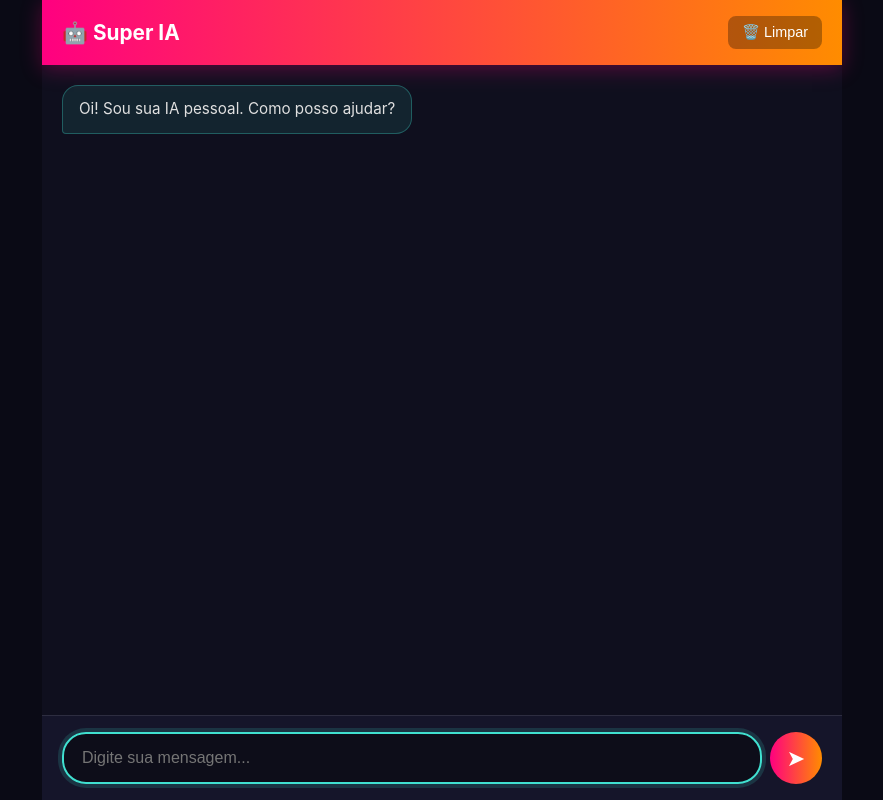
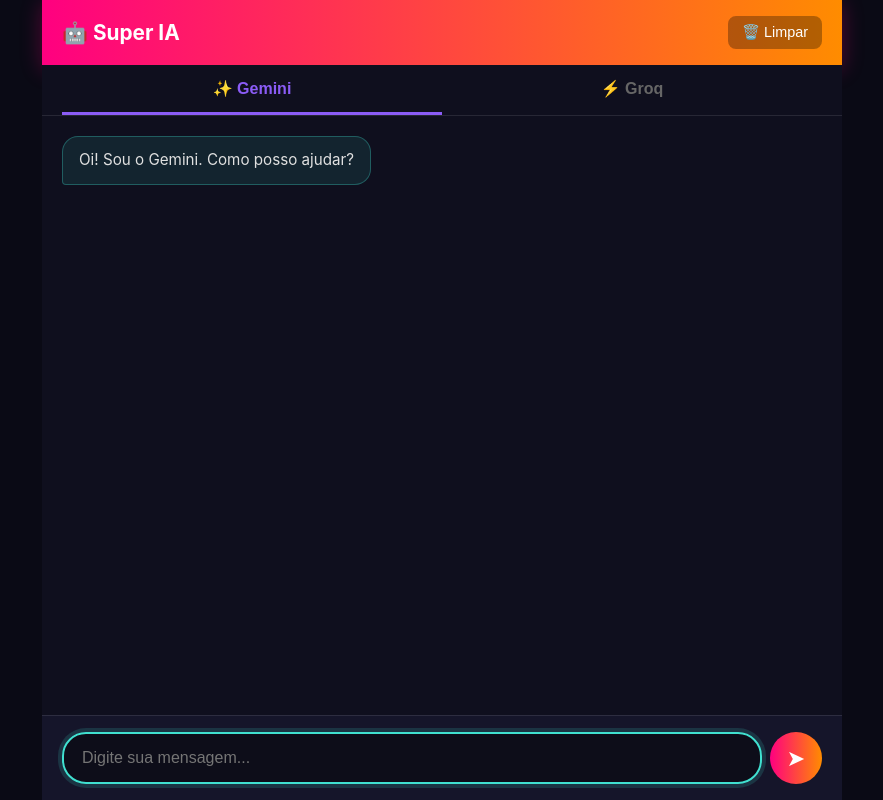
Before and after one commit to maiconmrcrf/youtube-shorts-bot, a Flask app: page / in a window 1280 px wide. Shown: the whole page, without its empty margins (198-1081 px from the left). Run offline with Flask 3, Linux system fonts and the light colour scheme; data that the repository does not hold is empty.

Commit message:
2 abas: Gemini e Groq com historico separado

```diff
--- a/app.py
+++ b/app.py
@@ -1,6 +1,5 @@
 """
-app.py — Chat de IA (Groq + Mistral + OpenRouter)
-Sem Gemini. Sem YouTube. Só conversa.
+app.py — Chat com 2 IAs (Gemini e Groq). Cada uma tem histórico separado.
 """
 import json
 import os
@@ -9,53 +8,92 @@ from flask import Flask, render_template, request, jsonify
 
 app = Flask(__name__)
 
-GROQ_KEY       = os.environ.get("GROQ_API_KEY", "").strip()
-MISTRAL_KEY    = os.environ.get("MISTRAL_API_KEY", "").strip()
-OPENROUTER_KEY = os.environ.get("OPENROUTER_API_KEY", "").strip()
+# Chaves
+GEMINI_KEY = os.environ.get("GEMINI_KEY_IA", "").strip() or os.environ.get("GEMINI_API_KEY", "").strip()
+GROQ_KEY   = os.environ.get("GROQ_API_KEY", "").strip()
+
 UA = "Mozilla/5.0 (Windows NT 10.0; Win64; x64) AppleWebKit/537.36 Chrome/120.0.0.0 Safari/537.36"
 
-HISTORICO = []  # histórico da conversa (em memória)
+# Históricos separados
+HISTORICOS = {
+    "gemini": [],
+    "groq": [],
+}
 
 
-def chamar_ia(mensagem):
-    """Cascata: Groq -> Mistral -> OpenRouter."""
-    tentativas = [
-        ("Groq",       "https://api.groq.com/openai/v1/chat/completions",  GROQ_KEY,       "openai/gpt-oss-120b"),
-        ("Mistral",    "https://api.mistral.ai/v1/chat/completions",       MISTRAL_KEY,    "mistral-small-latest"),
-        ("OpenRouter", "https://openrouter.ai/api/v1/chat/completions",    OPENROUTER_KEY, "nvidia/nemotron-3.5-lightning:free"),
-    ]
+# ============================================================
+# GEMINI
+# ============================================================
+def chamar_gemini(mensagem):
+    if not GEMINI_KEY:
+        return None, "sem chave"
 
-    # Monta histórico (últimas 10 mensagens)
+    # Monta histórico
+    contents = []
+    for h in HISTORICOS["gemini"][-10:]:
+        contents.append({"role": "user", "parts": [{"text": h["user"]}]})
+        contents.append({"role": "model", "parts": [{"text": h["ia"]}]})
+    contents.append({"role": "user", "parts": [{"text": mensagem}]})
+
+    # Modelos em cascata
+    modelos = ["gemini-3.1-flash-lite", "gemini-3.5-flash", "gemini-3.5-flash-lite", "gemini-2.5-flash"]
+    for modelo in modelos:
+        try:
+            url = f"https://generativelanguage.googleapis.com/v1beta/models/{modelo}:generateContent?key={GEMINI_KEY}"
+            body = {
+                "contents": contents,
+                "systemInstruction": {"parts": [{"text": "Voce e uma IA pessoal amigavel. Responda em portugues BR de forma direta e util."}]},
+            }
+            req = urllib.request.Request(
+                url, data=json.dumps(body).encode(),
+                headers={"Content-Type": "application/json"},
+                method="POST",
+            )
+            with urllib.request.urlopen(req, timeout=90) as r:
+                d = json.loads(r.read().decode())
+            resp = d["candidates"][0]["content"]["parts"][0]["text"]
+            return resp, "Gemini"
+        except Exception as e:
+            continue
+    return None, "Gemini falhou"
+
+
+# ============================================================
+# GROQ
+# ============================================================
+def chamar_groq(mensagem):
+    if not GROQ_KEY:
+        return None, "sem chave"
+
     msgs = [{"role": "system", "content": "Voce e uma IA pessoal amigavel. Responda em portugues BR de forma direta e util."}]
-    for h in HISTORICO[-10:]:
+    for h in HISTORICOS["groq"][-10:]:
         msgs.append({"role": "user", "content": h["user"]})
         msgs.append({"role": "assistant", "content": h["ia"]})
     msgs.append({"role": "user", "content": mensagem})
 
-    for nome, url, key, model in tentativas:
-        if not key:
-            continue
-        try:
-            body = {"model": model, "messages": msgs, "temperature": 0.7}
-            req = urllib.request.Request(
-                url, data=json.dumps(body).encode(),
-                headers={
-                    "Authorization": "Bearer " + key,
-                    "Content-Type": "application/json",
-                    "User-Agent": UA,
-                },
-                method="POST",
-            )
-            with urllib.request.urlopen(req, timeout=90) as r:
-                d = json.loads(r.read().decode())
-            resp = d["choices"][0]["message"]["content"]
-            return resp, nome
-        except Exception:
-            continue
-
-    return None, "Nenhuma IA respondeu"
+    try:
+        url = "https://api.groq.com/openai/v1/chat/completions"
+        body = {"model": "openai/gpt-oss-120b", "messages": msgs, "temperature": 0.7}
+        req = urllib.request.Request(
+            url, data=json.dumps(body).encode(),
+            headers={
+                "Authorization": "Bearer " + GROQ_KEY,
+                "Content-Type": "application/json",
+                "User-Agent": UA,
+            },
+            method="POST",
+        )
+        with urllib.request.urlopen(req, timeout=90) as r:
+            d = json.loads(r.read().decode())
+        resp = d["choices"][0]["message"]["content"]
+        return resp, "Groq"
+    except Exception:
+        return None, "Groq falhou"
 
 
+# ============================================================
+# ROTAS
+# ============================================================
 @app.route("/")
 def index():
     return render_template("index.html")
@@ -64,21 +102,37 @@ def index():
 @app.route("/chat", methods=["POST"])
 def chat():
     msg = request.form.get("msg", "").strip()
+    ia = request.form.get("ia", "gemini").strip().lower()
+
     if not msg:
         return jsonify({"erro": "Mensagem vazia"}), 400
 
-    resp, quem = chamar_ia(msg)
+    if ia == "groq":
+        resp, quem = chamar_groq(msg)
+    else:
+        ia = "gemini"
+        resp, quem = chamar_gemini(msg)
 
     if resp:
-        HISTORICO.append({"user": msg, "ia": resp})
+        HISTORICOS[ia].append({"user": msg, "ia": resp})
         return jsonify({"ok": True, "resposta": resp, "ia": quem})
     else:
-        return jsonify({"erro": "Nenhuma IA respondeu. Verifique as chaves."}), 500
+        return jsonify({"erro": f"Nenhuma resposta de {ia}. Verifique a chave."}), 500
 
 
-@app.route("/limpar", methods=["POST"])
-def limpar():
-    HISTORICO.clear()
+@app.route("/historico/<ia>")
+def historico(ia):
+    ia = ia.lower()
+    if ia not in HISTORICOS:
+        return jsonify({"erro": "IA invalida"}), 400
+    return jsonify(HISTORICOS[ia])
+
+
+@app.route("/limpar/<ia>", methods=["POST"])
+def limpar(ia):
+    ia = ia.lower()
+    if ia in HISTORICOS:
+        HISTORICOS[ia].clear()
     return jsonify({"ok": True})
 
 
--- a/requirements.txt
+++ b/requirements.txt
@@ -1,2 +1 @@
 flask
-urllib3
--- a/static/script.js
+++ b/static/script.js
@@ -1,3 +1,5 @@
+let iaAtiva = 'gemini';
+
 const input = document.getElementById('msg-input');
 const btn = document.getElementById('btn-enviar');
 const chat = document.getElementById('chat-mensagens');
@@ -6,27 +8,60 @@ input.addEventListener('keypress', (e) => {
     if (e.key === 'Enter') enviarMensagem();
 });
 
+// Troca de aba
+function trocarAba(ia) {
+    iaAtiva = ia;
+
+    // Atualiza botões
+    document.querySelectorAll('.aba').forEach(b => {
+        b.classList.toggle('ativa', b.dataset.ia === ia);
+    });
+
+    // Carrega histórico da IA
+    carregarHistorico();
+}
+
+// Carrega histórico da IA ativa
+async function carregarHistorico() {
+    chat.innerHTML = '';
+
+    try {
+        const resp = await fetch('/historico/' + iaAtiva);
+        const lista = await resp.json();
+
+        if (!lista.length) {
+            const nome = iaAtiva === 'gemini' ? 'Gemini' : 'Groq';
+            adicionarMsg('ia', `Oi! Sou o ${nome}. Como posso ajudar?`);
+            return;
+        }
+
+        lista.forEach(item => {
+            adicionarMsg('user', item.user);
+            adicionarMsg('ia', item.ia);
+        });
+    } catch (e) {
+        adicionarMsg('ia', '❌ Erro ao carregar histórico');
+    }
+}
+
 async function enviarMensagem() {
     const msg = input.value.trim();
     if (!msg) return;
 
-    // Adiciona mensagem do usuário
     adicionarMsg('user', msg);
     input.value = '';
     btn.disabled = true;
 
-    // Adiciona "digitando..."
     const digitando = adicionarMsg('ia', '⏳ Pensando...', true);
 
     try {
         const resp = await fetch('/chat', {
             method: 'POST',
             headers: {'Content-Type': 'application/x-www-form-urlencoded'},
-            body: 'msg=' + encodeURIComponent(msg)
+            body: 'msg=' + encodeURIComponent(msg) + '&ia=' + encodeURIComponent(iaAtiva)
         });
         const dados = await resp.json();
 
-        // Remove o "digitando..."
         digitando.remove();
 
         if (dados.erro) {
@@ -51,7 +86,6 @@ function adicionarMsg(tipo, texto, temporario = false, ia = null) {
     const balao = document.createElement('div');
     balao.className = 'balao';
 
-    // Nome da IA (se tiver)
     if (ia) {
         const tag = document.createElement('span');
         tag.className = 'tag-ia';
@@ -59,9 +93,8 @@ function adicionarMsg(tipo, texto, temporario = false, ia = null) {
         balao.appendChild(tag);
     }
 
-    // Texto com quebras de linha
     const span = document.createElement('span');
-    span.innerHTML = texto.replace(/\\n/g, '<br>');
+    span.innerHTML = texto.replace(/\n/g, '<br>');
     balao.appendChild(span);
 
     div.appendChild(balao);
@@ -72,7 +105,10 @@ function adicionarMsg(tipo, texto, temporario = false, ia = null) {
 }
 
 async function limparChat() {
-    if (!confirm('Limpar toda a conversa?')) return;
-    await fetch('/limpar', {method: 'POST'});
-    chat.innerHTML = '<div class="msg-ia"><div class="balao">Oi! Sou sua IA pessoal. Como posso ajudar?</div></div>';
+    if (!confirm('Limpar a conversa do ' + (iaAtiva === 'gemini' ? 'Gemini' : 'Groq') + '?')) return;
+    await fetch('/limpar/' + iaAtiva, {method: 'POST'});
+    carregarHistorico();
 }
+
+// Inicia
+carregarHistorico();
--- a/static/style.css
+++ b/static/style.css
@@ -145,3 +145,44 @@ body {
     background: rgba(64, 224, 208, 0.3);
     border-radius: 3px;
 }
+
+/* Abas */
+.abas {
+    display: flex;
+    gap: 0;
+    padding: 0 20px;
+    background: #0f0f1e;
+    border-bottom: 1px solid rgba(255,255,255,0.1);
+}
+
+.aba {
+    flex: 1;
+    padding: 14px;
+    background: transparent;
+    border: none;
+    border-bottom: 3px solid transparent;
+    color: #666;
+    font-size: 1rem;
+    font-weight: 600;
+    cursor: pointer;
+    transition: all 0.3s;
+}
+
+.aba:hover {
+    color: #aaa;
+}
+
+.aba.ativa {
+    color: #40e0d0;
+    border-bottom-color: #40e0d0;
+}
+
+.aba[data-ia="gemini"].ativa {
+    color: #8b5cf6;
+    border-bottom-color: #8b5cf6;
+}
+
+.aba[data-ia="groq"].ativa {
+    color: #ff8c00;
+    border-bottom-color: #ff8c00;
+}
--- a/templates/index.html
+++ b/templates/index.html
@@ -13,12 +13,16 @@
             <button onclick="limparChat()" class="btn-limpar">🗑️ Limpar</button>
         </header>
 
+        <div class="abas">
+            <button class="aba ativa" data-ia="gemini" onclick="trocarAba('gemini')">
+                ✨ Gemini
+            </button>
+            <button class="aba" data-ia="groq" onclick="trocarAba('groq')">
+                ⚡ Groq
+            </button>
+        </div>
+
         <div id="chat-mensagens" class="chat-mensagens">
-            <div class="msg-ia">
-                <div class="balao">
-                    Oi! Sou sua IA pessoal. Como posso ajudar?
-                </div>
-            </div>
         </div>
 
         <div class="chat-input">
```
